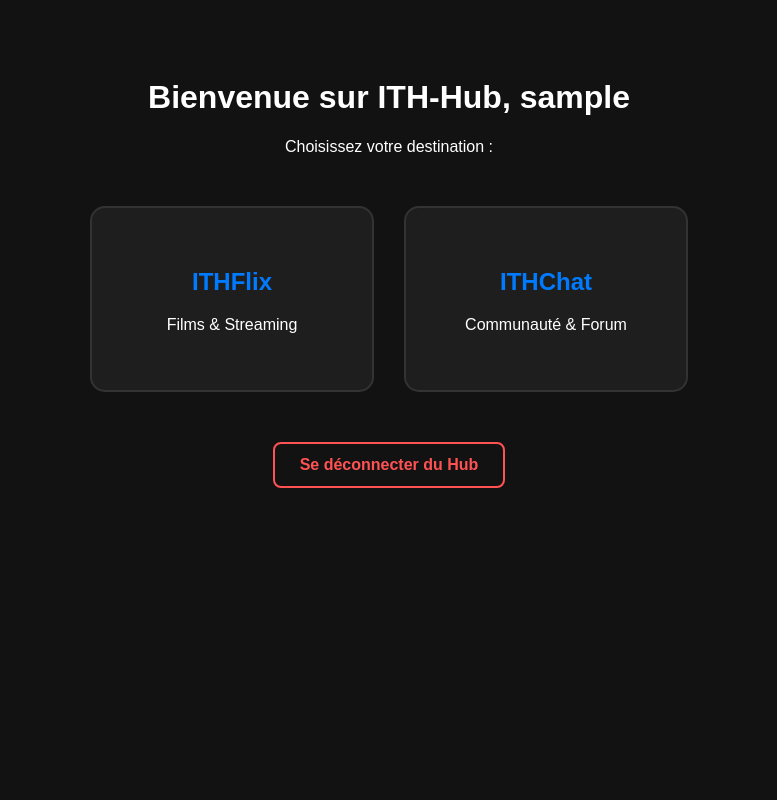
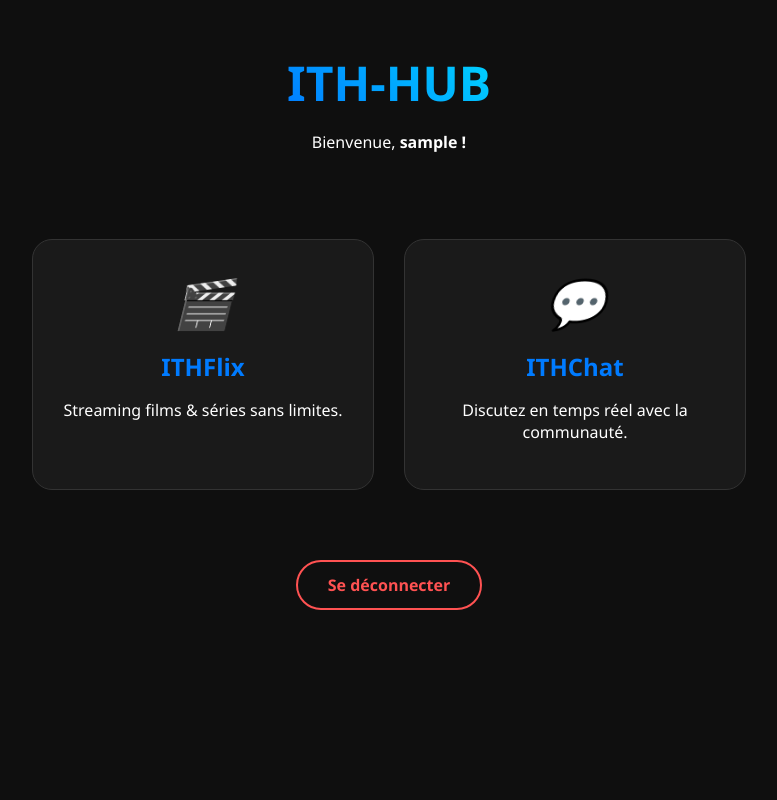
Before and after one commit to ITHAALL/ithhub, a Flask app: page /hub in a window 1280 px wide. Shown: the whole page, without its empty margins (251-1028 px from the left). Run offline with Flask 3, Linux system fonts and the light colour scheme; the visitor is signed in with stand-in values (Sample User, id 1); parts of the project's set-up code (start-up, migrations or seed data) failed here and were passed over; some libraries are stand-ins or nearby versions.

Commit message:
Update hub.html

```diff
--- a/templates/hub.html
+++ b/templates/hub.html
@@ -2,49 +2,51 @@
 <html lang="fr">
 <head>
     <meta charset="UTF-8">
-    <title>ITH-Hub</title>
+    <meta name="viewport" content="width=device-width, initial-scale=1.0">
+    <title>ITH-Hub - Accueil</title>
     <style>
-        body { background: #121212; color: white; font-family: sans-serif; text-align: center; padding-top: 50px; }
-        .hub-container { display: flex; justify-content: center; gap: 30px; margin-top: 50px; }
-        .choice-card {
-            background: #1e1e1e; padding: 40px; border-radius: 15px; width: 200px;
-            text-decoration: none; color: white; border: 2px solid #333; transition: 0.3s;
+        :root { --primary: #007bff; --accent: #ffd700; --bg: #0f0f0f; --card: #1a1a1a; }
+        body { font-family: 'Segoe UI', sans-serif; background: var(--bg); color: white; margin: 0; display: flex; flex-direction: column; align-items: center; min-height: 100vh; }
+
+        .header { padding: 50px 20px; text-align: center; }
+        .header h1 { font-size: 3rem; margin: 0; background: linear-gradient(45deg, #007bff, #00d4ff); -webkit-background-clip: text; -webkit-text-fill-color: transparent; }
+
+        .container { display: flex; gap: 30px; flex-wrap: wrap; justify-content: center; max-width: 1000px; padding: 20px; }
+
+        .hub-card {
+            background: var(--card); border: 1px solid #333; border-radius: 20px; width: 280px; padding: 30px;
+            text-align: center; text-decoration: none; color: white; transition: 0.3s;
         }
-        .choice-card:hover { border-color: #007bff; transform: translateY(-5px); }
-        .choice-card h2 { color: #007bff; }
+        .hub-card:hover { transform: translateY(-10px); border-color: var(--primary); box-shadow: 0 10px 30px rgba(0, 123, 255, 0.2); }
+        .hub-card i { font-size: 3rem; display: block; margin-bottom: 15px; }
+        .hub-card h2 { margin: 10px 0; color: var(--primary); }
+
         .logout-btn {
-            display: inline-block;
-            margin-top: 50px;
-            padding: 12px 25px;
-            color: #ff5252;
-            text-decoration: none;
-            border: 2px solid #ff5252;
-            border-radius: 8px;
-            font-weight: bold;
-            transition: 0.3s;
+            margin-top: 50px; padding: 12px 30px; border: 2px solid #ff5252; color: #ff5252;
+            text-decoration: none; border-radius: 30px; font-weight: bold; transition: 0.3s;
         }
-        .logout-btn:hover {
-            background: #ff5252;
-            color: white;
-            box-shadow: 0 0 15px rgba(255, 82, 82, 0.4);
-        }
+        .logout-btn:hover { background: #ff5252; color: white; }
     </style>
 </head>
 <body>
-    <h1>Bienvenue sur ITH-Hub, {{ user }}</h1>
-    <p>Choisissez votre destination :</p>
+    <div class="header">
+        <h1>ITH-HUB</h1>
+        <p>Bienvenue, <b>{{ user }} !</b></p>
+    </div>
 
-    <div class="hub-container">
-        <a href="{{ url_for('flix_index') }}" class="choice-card">
+    <div class="container">
+        <a href="{{ url_for('flix_index') }}" class="hub-card">
+            <i>🎬</i>
             <h2>ITHFlix</h2>
-            <p>Films & Streaming</p>
+            <p>Streaming films & séries sans limites.</p>
         </a>
-        <a href="{{ url_for('forum') }}" class="choice-card">
+        <a href="{{ url_for('forum') }}" class="hub-card">
+            <i>💬</i>
             <h2>ITHChat</h2>
-            <p>Communauté & Forum</p>
+            <p>Discutez en temps réel avec la communauté.</p>
         </a>
     </div>
 
-    <a href="{{ url_for('logout') }}" class="logout-btn">Se déconnecter du Hub</a>
+    <a href="{{ url_for('logout') }}" class="logout-btn">Se déconnecter</a>
 </body>
 </html>
```
